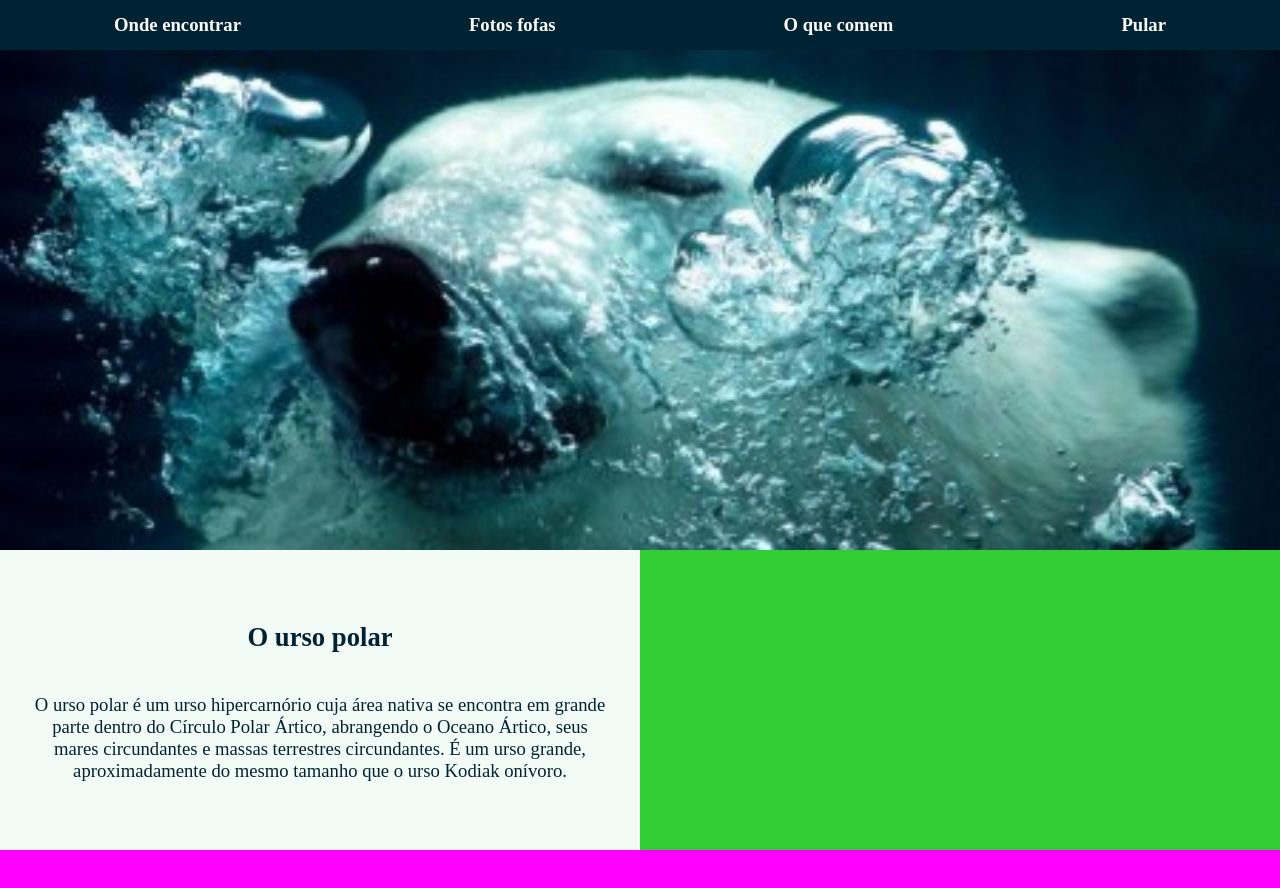
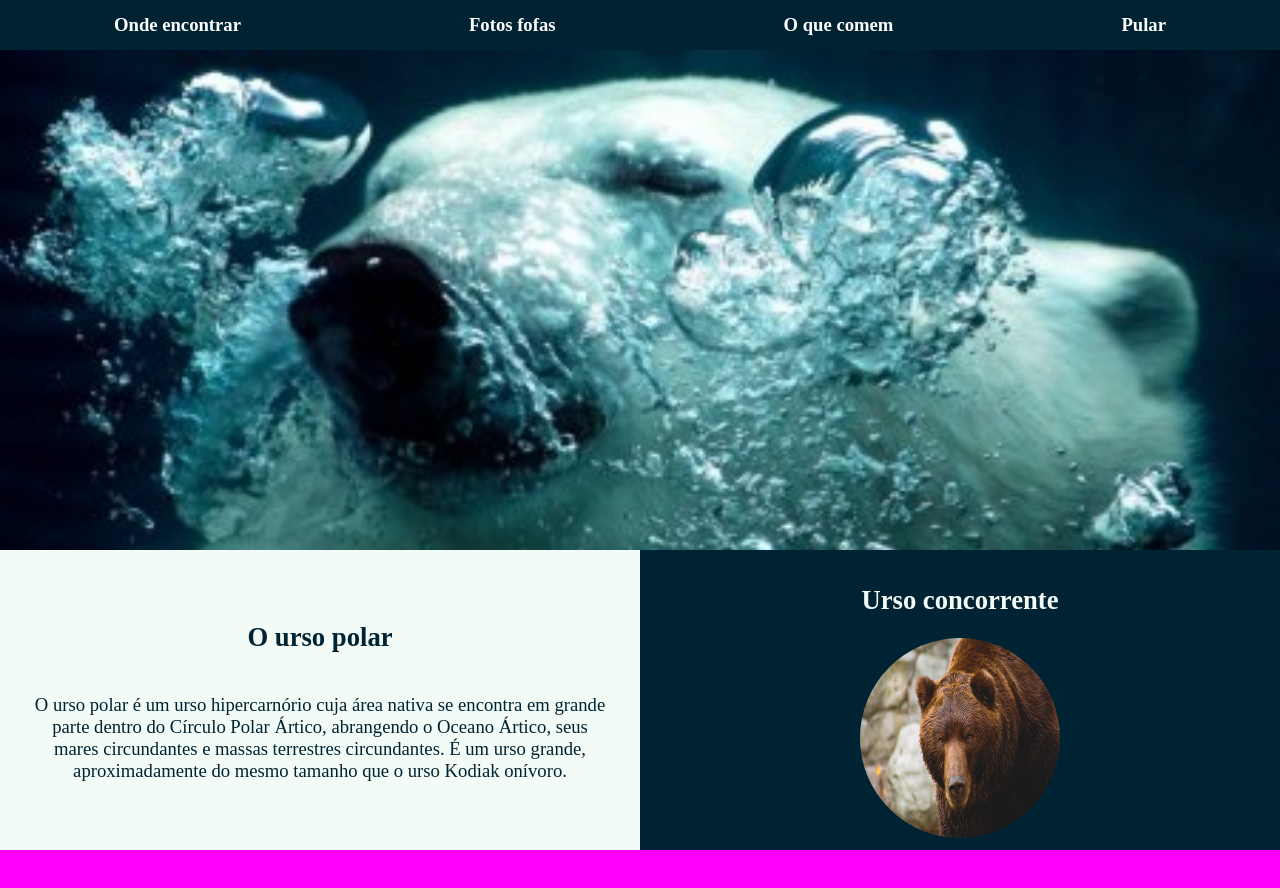
Before and after one commit to caieiras-tech/603-urso-polar-scss, a plain HTML site: page index.html in a window 1280 px wide. Drawn offline with Linux system fonts and the light colour scheme.

Commit message:
Adicionar urso concorrente

```diff
--- a/index.html
+++ b/index.html
@@ -21,7 +21,10 @@
             O urso polar é um urso hipercarnório cuja área nativa se encontra em grande parte dentro do Círculo Polar Ártico, abrangendo o Oceano Ártico, seus mares circundantes e massas terrestres circundantes. É um urso grande, aproximadamente do mesmo tamanho que o urso Kodiak onívoro.
         </p>
     </section>
-    <aside></aside>
+    <aside>
+        <h1>Urso concorrente</h1>
+        <img src="static/imagens/ursoConcorrente.jpg" alt="Urso Kodiak">
+    </aside>
     <footer></footer>
 </body>
 </html>
--- a/static/_infos.scss
+++ b/static/_infos.scss
@@ -19,5 +19,18 @@ section{
 
 aside{
     grid-area: aside;
-    background-color: limegreen;
+    background-color: $azul-ursinho;
+    display: flex;
+    flex-direction: column;
+    align-items: center;
+    justify-content: center;
+    img{
+        width: 200px;
+        height: 200px;
+        border-radius: 100%;
+    }
+    h1{
+        color: $branco-ursado;
+        font-size: 20pt;
+    }
 }
```
Also changed, not shown: static/imagens/ursoConcorrente.jpg (added), styles.css.
